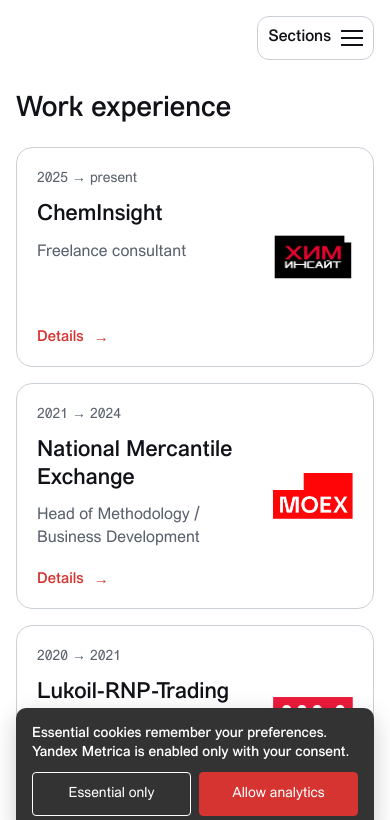
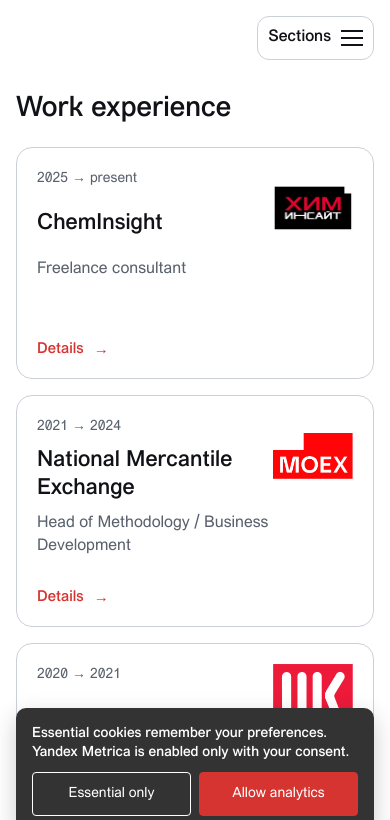
Before and after one commit to gitsvitya/svitya-personal, a Next.js app: page /en/work in a window 390 px wide. Shown: the top 820 px of the page. Built offline with nearby package versions, Linux system fonts and the light colour scheme.

Commit message:
Fixed: lower unified cards height

```diff
--- a/src/components/Card/Card.module.css
+++ b/src/components/Card/Card.module.css
@@ -1,10 +1,12 @@
 .card {
+  /* Shared by all sections, with room for the longest localized card text. */
+  --card-height: 216px;
   display: grid;
   grid-template-columns: minmax(0, 1fr) 112px;
   gap: 24px;
   padding: 24px;
   width: 100%;
-  min-height: 244px;
+  height: var(--card-height);
   border: 1px solid var(--border-color);
   border-radius: 16px;
   background: var(--bg-surface);
@@ -78,32 +80,68 @@
   }
 }
 
+@media (max-width: 1240px) {
+  .card {
+    --card-height: 252px;
+  }
+}
+
+@media (max-width: 1100px) {
+  .card {
+    --card-height: 280px;
+  }
+}
+
+@media (max-width: 960px) {
+  .card {
+    --card-height: 216px;
+  }
+}
+
 @media (max-width: 640px) {
   .card {
+    --card-height: 232px;
     grid-template-columns: minmax(0, 1fr) 80px;
+    grid-template-rows: min-content min-content 1fr min-content;
     padding: 20px;
-    gap: 16px;
-    min-height: 220px;
+    gap: 10px 16px;
+  }
+  .cardText {
+    display: contents;
+  }
+  .cardYear {
+    grid-column: 1;
+    grid-row: 1;
   }
   .cardCompanyName {
+    grid-column: 1;
+    grid-row: 2;
     font-size: 22px;
   }
   .cardTitle {
+    grid-column: 1 / -1;
+    grid-row: 3;
     font-size: 16px;
   }
   .cardCta {
+    grid-column: 1 / -1;
+    grid-row: 4;
+    margin-top: 4px;
     font-size: 15px;
   }
   .logoPic {
+    grid-column: 2;
+    grid-row: 1 / 3;
+    align-self: start;
     width: 80px;
     height: 80px;
   }
 }
 
-@media (max-width: 360px) {
+@media (max-width: 374px) {
   .card {
     padding: 16px;
-    gap: 12px;
+    column-gap: 12px;
     grid-template-columns: minmax(0, 1fr) 64px;
   }
   .cardCompanyName {
```
Also changed, not shown: 1 other file (tests, documents, lock files or other folders).
